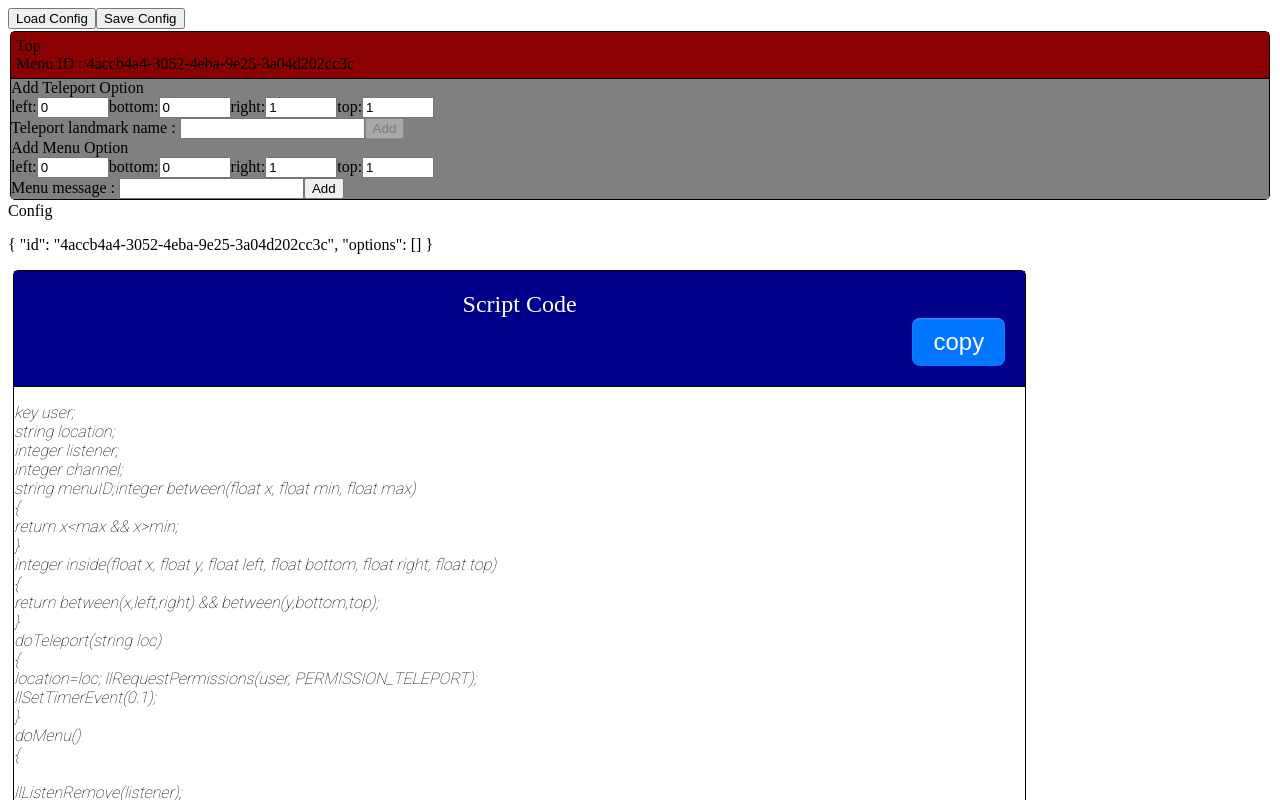
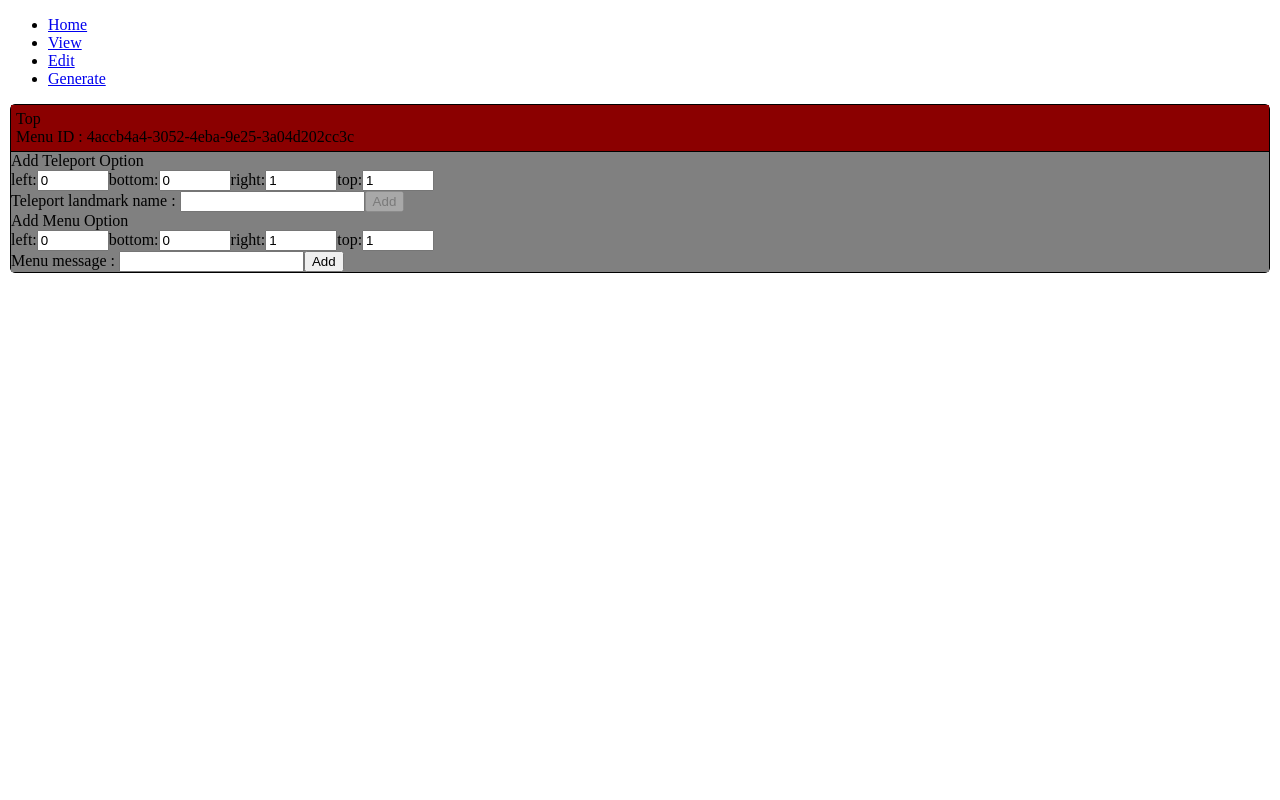
Before and after one commit to hannahellis4242/SecondLifeTeleportHUDGenerator, a React (Create React App) app in the folder my-app/: page /view in a window 1280 px wide. Shown: the top 800 px of the page. Built offline with nearby package versions, Linux system fonts and the light colour scheme.

Commit message:
Adding routing to make the app a little easier to use

```diff
--- a/my-app/package.json
+++ b/my-app/package.json
@@ -15,6 +15,7 @@
     "file-saver": "^2.0.5",
     "react": "^18.1.0",
     "react-dom": "^18.1.0",
+    "react-router-dom": "^6.3.0",
     "react-scripts": "5.0.1",
     "typescript": "^4.6.4",
     "uuid": "^8.3.2",
--- a/my-app/src/App.tsx
+++ b/my-app/src/App.tsx
@@ -1,19 +1,21 @@
-import React, { useContext } from "react";
+import React from "react";
 import FileIO from "./components/FileIO";
-import MenuTag from "./components/MenuTag";
 import Output from "./components/Output";
-import Raw from "./components/Raw";
-import { ModelContext } from "./store/ModelContext";
+import { BrowserRouter as Router, Routes, Route } from "react-router-dom";
+import Navigation from "./components/Navigation";
+import MenuView from "./components/MenuView";
 
 const App: React.FC = () => {
-  const modelContext = useContext(ModelContext);
   return (
-    <div>
-      <FileIO />
-      <MenuTag value={modelContext.topMenu} />
-      <Raw />
-      <Output />
-    </div>
+    <Router>
+      <Navigation />
+      <Routes>
+        <Route path="/" element={<FileIO />} />
+        <Route path="/view" element={<MenuView />} />
+        <Route path="/Edit" element={<div>TODO</div>} />
+        <Route path="/Generate" element={<Output />} />
+      </Routes>
+    </Router>
   );
 };
 
--- /dev/null
+++ b/my-app/src/components/MenuView.tsx
@@ -0,0 +1,10 @@
+import React, { useContext } from "react";
+import MenuTag from "./MenuTag";
+import { ModelContext } from "../store/ModelContext";
+
+const MenuView: React.FC = () => {
+  const modelContext = useContext(ModelContext);
+  return <MenuTag value={modelContext.topMenu} />;
+};
+
+export default MenuView;
--- /dev/null
+++ b/my-app/src/components/Navigation.tsx
@@ -0,0 +1,25 @@
+import React from "react";
+import { Link } from "react-router-dom";
+
+const Navigation: React.FC = () => {
+  return (
+    <nav>
+      <ul>
+        <li>
+          <Link to="/">Home</Link>
+        </li>
+        <li>
+          <Link to="/View">View</Link>
+        </li>
+        <li>
+          <Link to="/Edit">Edit</Link>
+        </li>
+        <li>
+          <Link to="/Generate">Generate</Link>
+        </li>
+      </ul>
+    </nav>
+  );
+};
+
+export default Navigation;
```
Also changed, not shown: 1 other file (tests, documents, lock files or other folders).
